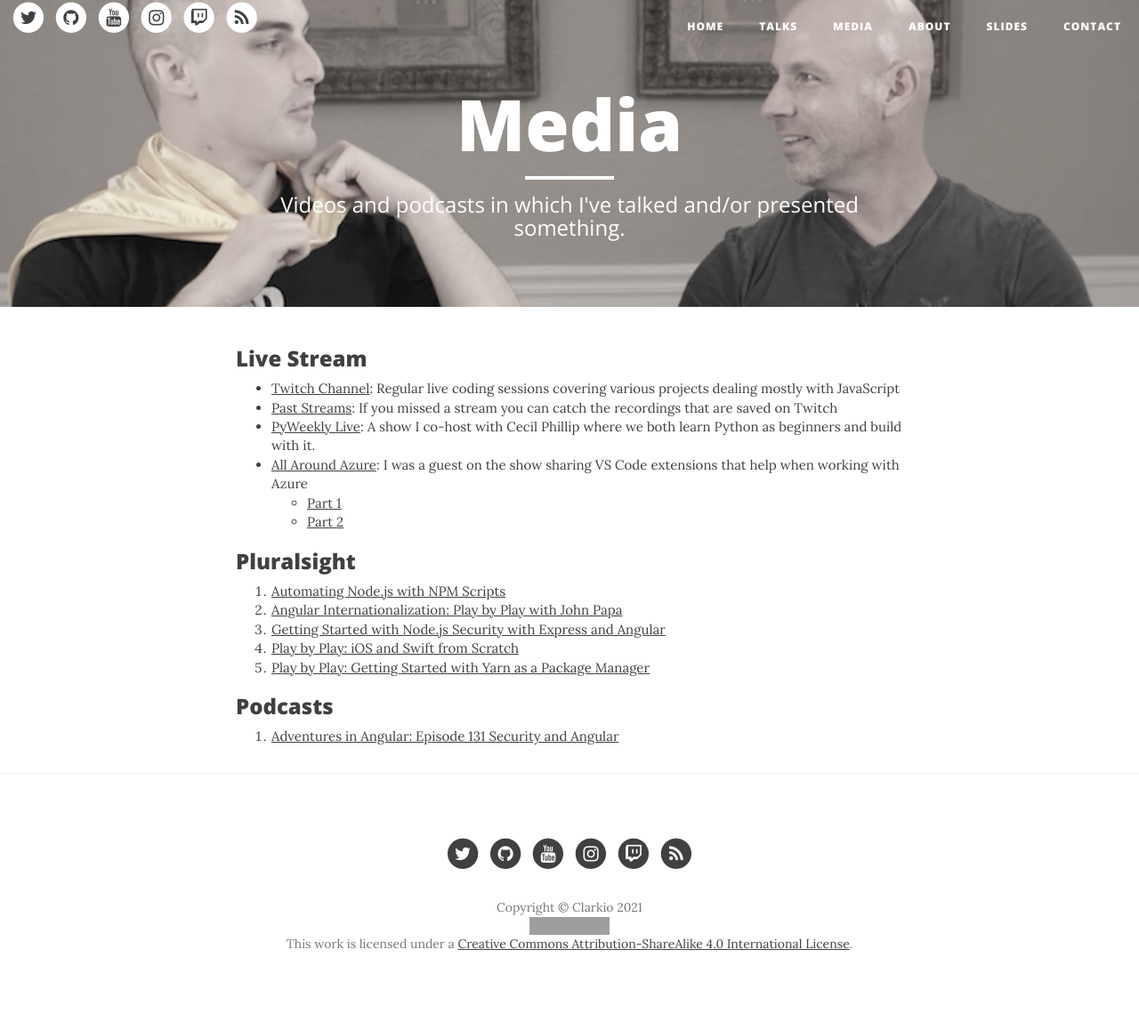
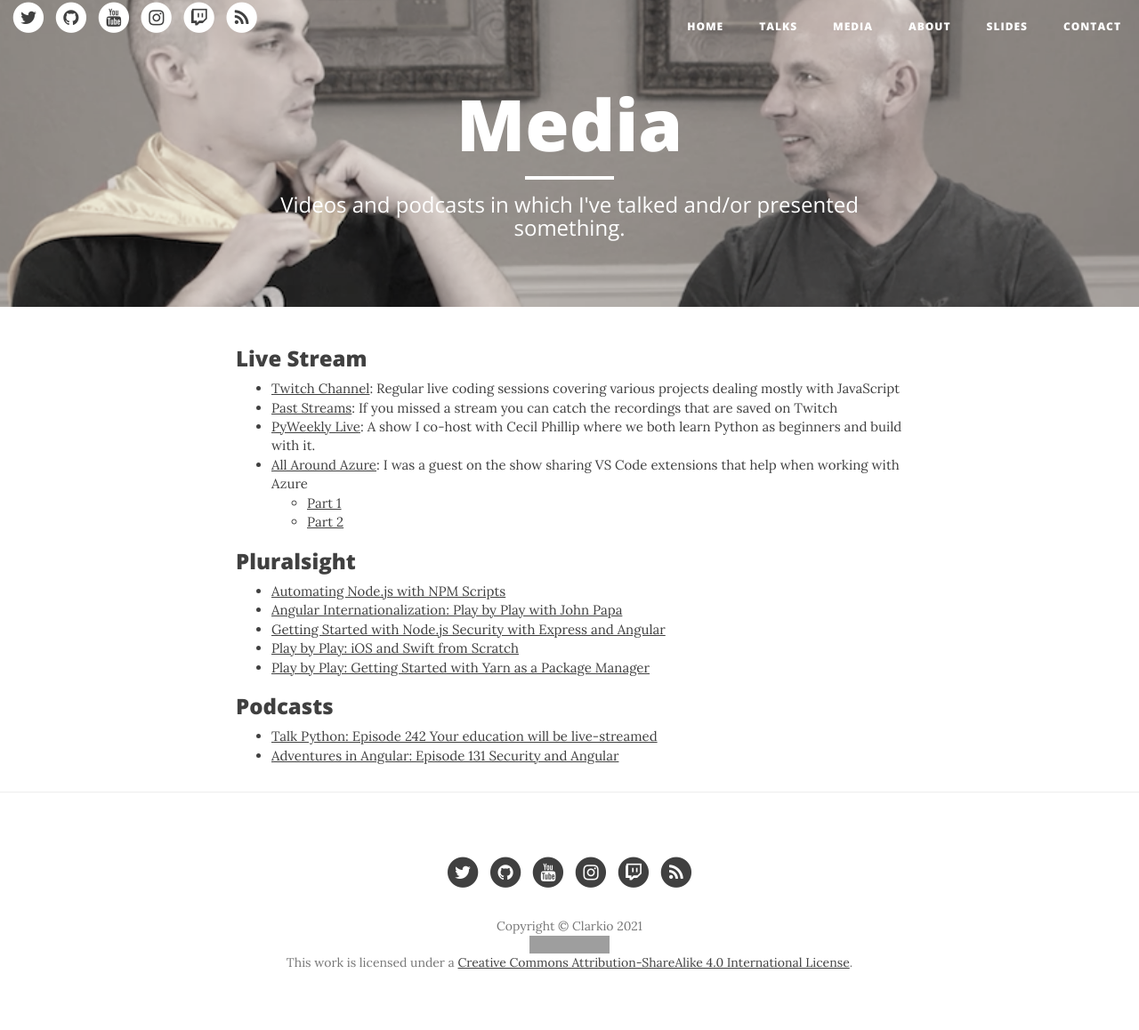
Before and after one commit to clarkio/clarkio.github.io, a Jekyll site: the page built from media.md, in a window 1280 px wide. Shown: the whole page at 89% size. Built offline with Jekyll 4.4.1, drawn with Linux system fonts in a browser that asks for light colours; nearby versions of some CDN libraries; before the commit the page ends 1137 px from its top, so only the background shows below that; grey boxes are pictures that could not be loaded.

Commit message:
Update media.md

```diff
--- a/media.md
+++ b/media.md
@@ -18,12 +18,13 @@ order: 3
 
 ### Pluralsight
 
-1. [Automating Node.js with NPM Scripts](https://www.pluralsight.com/courses/automating-nodejs-npm-scripts)
-1. [Angular Internationalization: Play by Play with John Papa](http://bit.ly/1Q6XrJI)
-1. [Getting Started with Node.js Security with Express and Angular](http://bit.ly/2cJyxhD)
-1. [Play by Play: iOS and Swift from Scratch](http://bit.ly/2nvJY1j)
-1. [Play by Play: Getting Started with Yarn as a Package Manager](https://www.pluralsight.com/courses/play-by-play-yarn-package-manager)
+- [Automating Node.js with NPM Scripts](https://www.pluralsight.com/courses/automating-nodejs-npm-scripts)
+- [Angular Internationalization: Play by Play with John Papa](http://bit.ly/1Q6XrJI)
+- [Getting Started with Node.js Security with Express and Angular](http://bit.ly/2cJyxhD)
+- [Play by Play: iOS and Swift from Scratch](http://bit.ly/2nvJY1j)
+- [Play by Play: Getting Started with Yarn as a Package Manager](https://www.pluralsight.com/courses/play-by-play-yarn-package-manager)
 
 ### Podcasts
 
-1. [Adventures in Angular: Episode 131 Security and Angular](http://bit.ly/2nKfCZU)
+- [Talk Python: Episode 242 Your education will be live-streamed](https://talkpython.fm/episodes/show/242/your-education-will-be-live-streamed)
+- [Adventures in Angular: Episode 131 Security and Angular](http://bit.ly/2nKfCZU)
```
